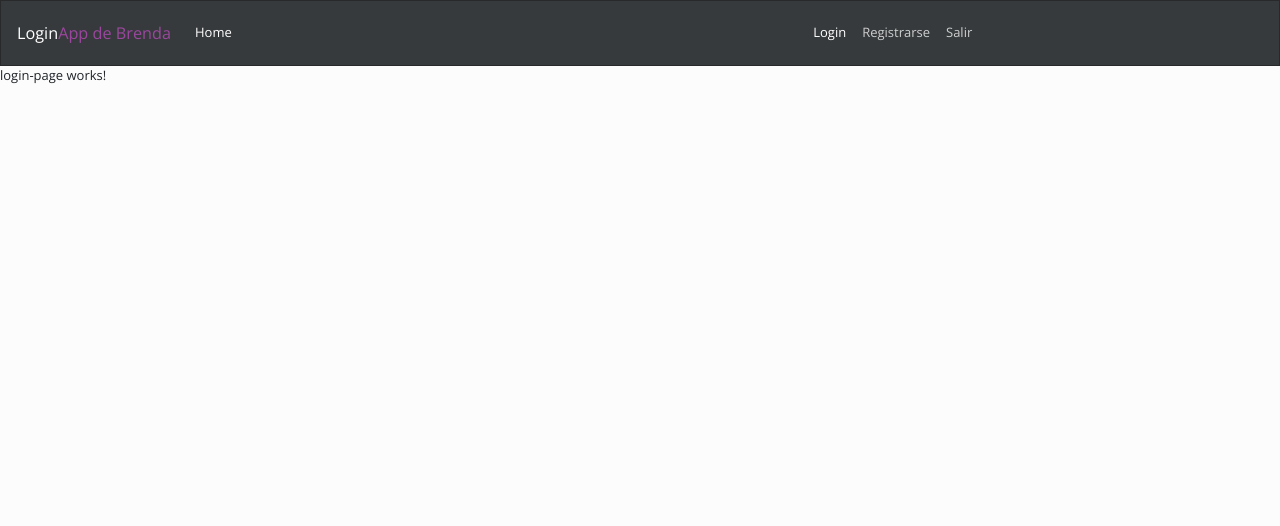
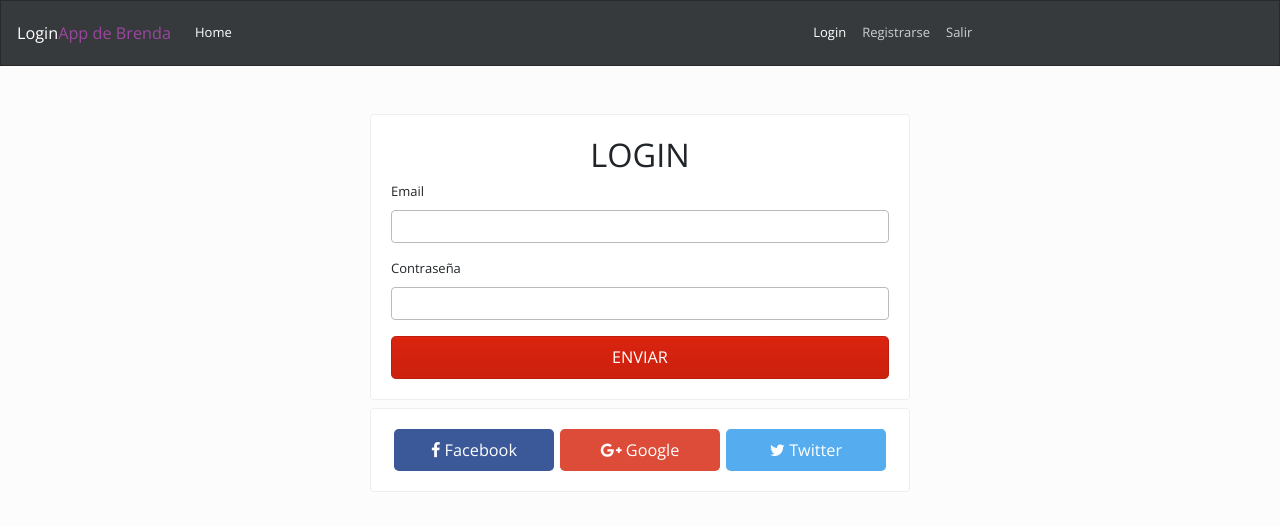
Before and after one commit to brendilicious/Logear, an Angular app: page /login in a window 1280 px wide. Shown: the top 526 px of the page. Built offline with nearby package versions, Linux system fonts and the light colour scheme.

Commit message:
Maquetacion de Lgin Page y Register PAge

```diff
--- a/src/app/app.component.html
+++ b/src/app/app.component.html
@@ -1,4 +1,5 @@
 <!--The content below is only a placeholder and can be replaced.-->
 <app-navbar></app-navbar>
-
-<router-outlet></router-outlet>
+<div class="container">
+  <router-outlet></router-outlet>
+</div>
--- a/src/app/componentes/home-page/home-page.component.html
+++ b/src/app/componentes/home-page/home-page.component.html
@@ -1,3 +1,9 @@
-<p>
-  home-page works!
-</p>
+<div class="jumbotron">
+  <h1 class="display-3">Home Page</h1>
+  <p class="lead">This is a simple hero unit, a simple jumbotron-style component for calling extra attention to featured content or information.</p>
+  <hr class="my-4">
+  <p>It uses utility classes for typography and spacing to space content out within the larger container.</p>
+  <p class="lead">
+    <a class="btn btn-primary btn-lg" href="#" role="button">Learn more</a>
+  </p>
+</div>
--- a/src/app/componentes/login-page/login-page.component.html
+++ b/src/app/componentes/login-page/login-page.component.html
@@ -1,3 +1,31 @@
-<p>
-  login-page works!
-</p>
+<div class="row">
+  <div class="col-md-6 mx-auto mt-5">
+    <div class="card">
+      <div class="card-body">
+        <h1 class="text-center">LOGIN</h1>
+        <form>
+          <div class="form-group">
+            <label for="email">Email</label>
+            <input type="email" name="email" id="email" class="form-control">
+          </div>
+          <div class="form-group">
+            <label for="password">Contraseña</label>
+            <input type="password" name="password" id= "password" class="form-control">
+          </div>
+          <input type="text" value="ENVIAR" class="btn btn-primary btn-block btn-lg">
+        </form>
+      </div>
+    </div>
+  </div>
+</div>
+<div class="row">
+  <div class="col-md-6 mx-auto mt-2">
+    <div class="card">
+    <div class="card-body d-flex justify-content-around">
+      <button class="btn btn-lg btn-facebook"><i class="fa fa-facebook" aria-hidden="true"></i>  Facebook</button>
+      <button class="btn btn-lg btn-google"><i class="fa fa-google-plus" aria-hidden="true"></i>   Google</button>
+      <button class="btn btn-lg btn-twitter"><i class="fa fa-twitter"></i> Twitter</button>
+    </div>
+    </div>
+  </div>
+</div>
--- a/src/app/componentes/login-page/login-page.component.scss
+++ b/src/app/componentes/login-page/login-page.component.scss
@@ -0,0 +1,15 @@
+.btn-facebook, .btn-google, .btn-twitter{
+    width:32%;
+}
+ .btn-facebook{
+     background: #3b5998;
+     color: #fff;
+ }
+ .btn-google{
+     background: #dd4b39;
+     color: #fff;
+ }
+ .btn-twitter{
+     background: #55acee;
+     color: #fff;
+ }
--- a/src/app/componentes/not-found-page/not-found-page.component.html
+++ b/src/app/componentes/not-found-page/not-found-page.component.html
@@ -1,3 +1,11 @@
-<p>
-  not-found-page works!
-</p>
+<div class="row mt-3">
+  <div class="col-md-6 mx-auto text-center">
+    <div class="card">
+      <h1>Ooops Error!</h1>
+      <h2>404 Página no encontrada</h2>
+      <div class="card-body">
+        <a href="/" class="btn btn-primary btn-lg"><i class="fa fa-home"></i> Ir a la Home Page</a>
+      </div>
+    </div>
+  </div>
+</div>
--- a/src/app/componentes/privado-page/privado-page.component.html
+++ b/src/app/componentes/privado-page/privado-page.component.html
@@ -1,3 +1,9 @@
-<p>
-  privado-page works!
-</p>
+<div class="jumbotron">
+  <h1 class="display-3">ZONA  PRIVADA!</h1>
+  <p class="lead">This is a simple hero unit, a simple jumbotron-style component for calling extra attention to featured content or information.</p>
+  <hr class="my-4">
+  <p>It uses utility classes for typography and spacing to space content out within the larger container.</p>
+  <p class="lead">
+    <a class="btn btn-primary btn-lg" href="#" role="button">Learn more</a>
+  </p>
+</div>
--- a/src/app/componentes/register-page/register-page.component.html
+++ b/src/app/componentes/register-page/register-page.component.html
@@ -1,3 +1,20 @@
-<p>
-  register-page works!
-</p>
+<div class="row">
+    <div class="col-md-6 mx-auto mt-5">
+      <div class="card">
+        <div class="card-body">
+          <h1 class="text-center">REGISTRO</h1>
+          <form>
+            <div class="form-group">
+              <label for="email">Email</label>
+              <input type="email" name="email" id="email" class="form-control">
+            </div>
+            <div class="form-group">
+              <label for="password">Contraseña</label>
+              <input type="password" name="password" id= "password" class="form-control">
+            </div>
+            <input type="text" value="ENVIAR" class="btn btn-primary btn-block btn-lg">
+          </form>
+        </div>
+      </div>
+    </div>
+  </div>
```
